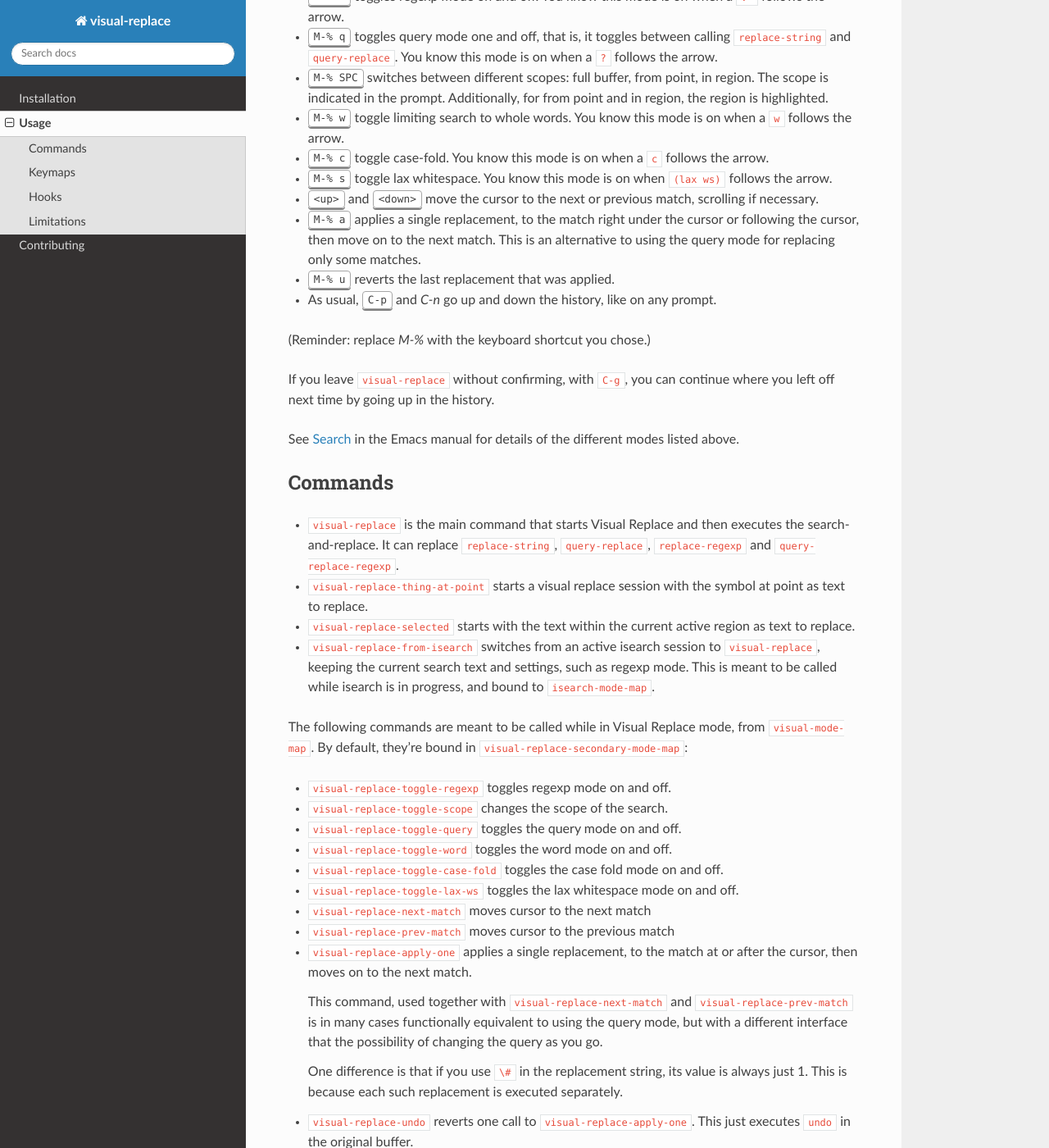
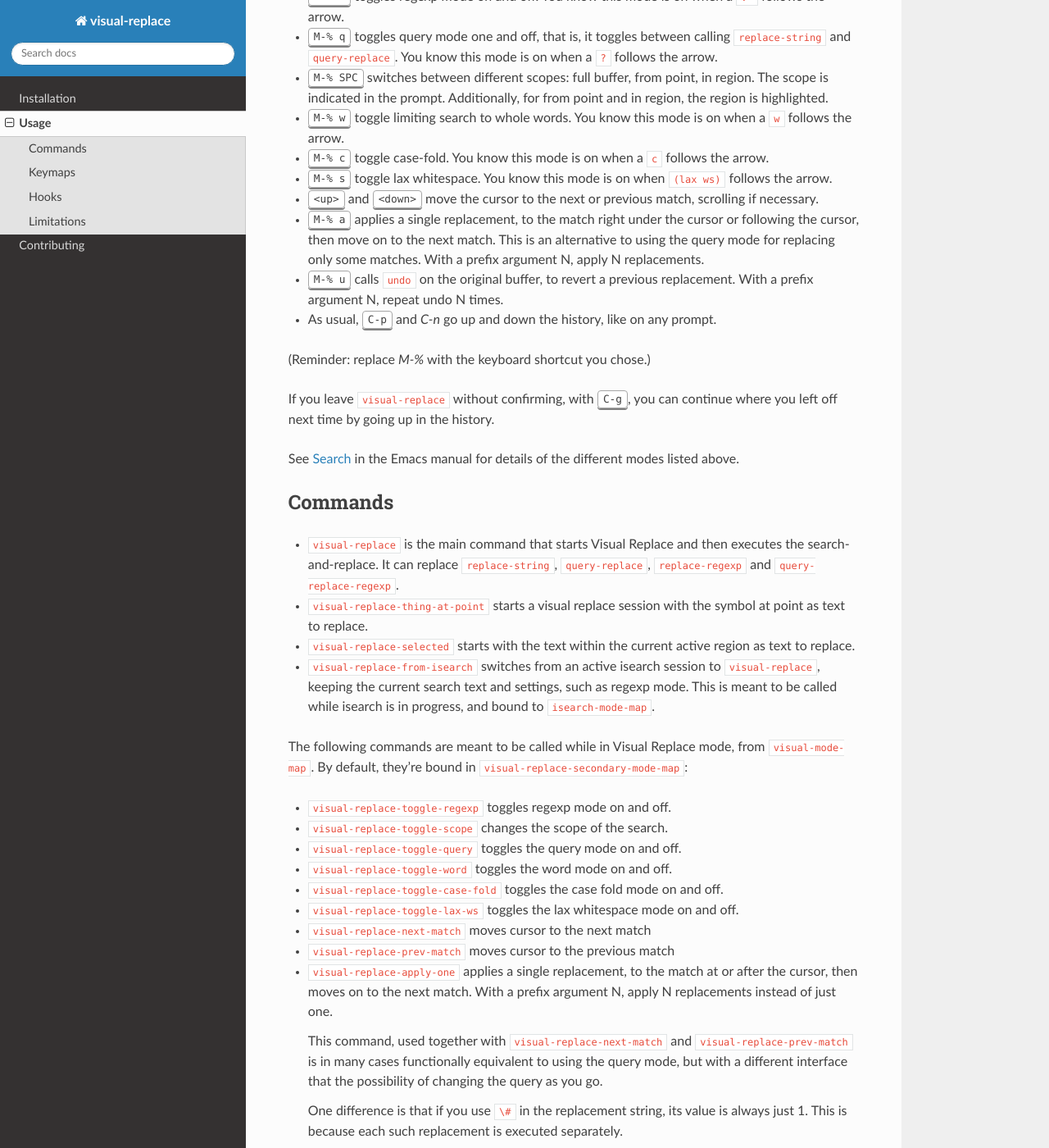
Before and after one commit to szermatt/visual-replace, a Sphinx documentation site: the page built from docs/source/usage.rst, in a window 1280 px wide and 1400 px high, scrolled down 1983 px. Shown: the whole window at 82% size. Built offline with Sphinx 7.4.7 and the Read the Docs theme 3.1.0, drawn with Linux system fonts in a browser that asks for light colours; some of the changed text lies outside the part shown.

Commit message:
feat: Prefix argument repeat apply-one and undo.
Before this change, to apply N replacements, visual-replace-apply-one
had to be called N times. With this change, visual-replace-apply-one can
be passed a prefix argument to execute multiple replacements.

visual-replace-undo also supports a prefix argument. Additionally, it
avoids undoing past the beginning of the current visual-replace session.

Issue #7

```diff
--- a/docs/source/usage.rst
+++ b/docs/source/usage.rst
@@ -101,15 +101,16 @@
 * :kbd:`M-% a` applies a single replacement, to the match right under
   the cursor or following the cursor, then move on to the next match.
   This is an alternative to using the query mode for replacing only
-  some matches.
+  some matches. With a prefix argument N, apply N replacements.
 
-* :kbd:`M-% u` reverts the last replacement that was applied.
+* :kbd:`M-% u` calls :code:`undo` on the original buffer, to revert a
+  previous replacement. With a prefix argument N, repeat undo N times.
 
 * As usual, :kbd:`C-p` and `C-n` go up and down the history, like on any prompt.
 
 (Reminder: replace *M-%* with the keyboard shortcut you chose.)
 
-If you leave :code:`visual-replace` without confirming, with :code:`C-g`, you can
+If you leave :code:`visual-replace` without confirming, with :kbd:`C-g`, you can
 continue where you left off next time by going up in the history.
 
 See `Search
@@ -165,7 +166,8 @@
 * :code:`visual-replace-next-match` moves cursor to the next match
 * :code:`visual-replace-prev-match` moves cursor to the previous match
 * :code:`visual-replace-apply-one` applies a single replacement, to the
-  match at or after the cursor, then moves on to the next match.
+  match at or after the cursor, then moves on to the next match. With a
+  prefix argument N, apply N replacements instead of just one.
 
   This command, used together with :code:`visual-replace-next-match`
   and :code:`visual-replace-prev-match` is in many cases functionally
@@ -175,9 +177,10 @@
   One difference is that if you use :code:`\\#` in the replacement
   string, its value is always just 1. This is because each such
   replacement is executed separately.
-* :code:`visual-replace-undo` reverts one call to
-  :code:`visual-replace-apply-one`. This just executes :code:`undo`
-  in the original buffer.
+* :code:`visual-replace-undo` reverts the last call to
+  :code:`visual-replace-apply-one`. This just executes :code:`undo` in
+  the original buffer. With a prefix argument N, call undo N times
+  instead of just one.
 
 Keymaps
 -------
```
Also changed, not shown: 2 other files.
